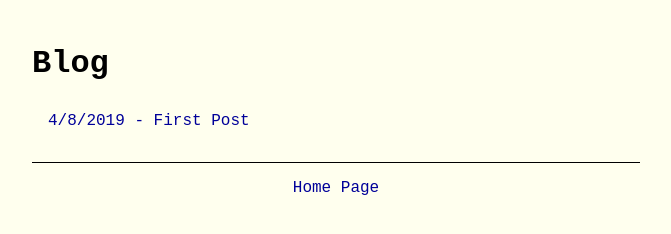
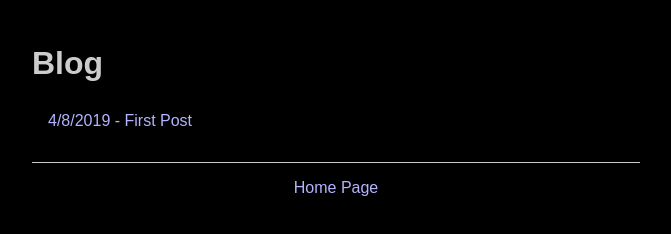
Before and after one commit to rdk1207/rdk1207.github.io, a plain HTML site: page blog.html in a window 1280 px wide. Shown: the whole page, without its empty margins (304-975 px from the left). Drawn offline with Linux system fonts and the light colour scheme.

Commit message:
feat: adds dark theme

```diff
--- a/common.css
+++ b/common.css
@@ -1,6 +1,7 @@
 body{
-    background-color: #ffe;
-    font-family: 'Courier New', Courier, monospace;
+    background-color: black;
+    font-family: Arial, monospace;
+    color: hsl(0, 0%, 80%);
 }
 
 .main{
@@ -11,15 +12,11 @@ body{
 
 a{
     text-decoration: none;
-    color: #009;
+    color: hsl(240, 100%, 85%);
 }
 
 a:hover{
     text-decoration: underline;
-}
-
-::selection{
-    background-color: #ff7;
 }
 
 ul{
@@ -35,7 +32,7 @@ ul > li{
     display: block;
     width: 100%;
     text-align: center;
-    border-top: solid 1px #000;
+    border-top: solid 1px hsl(0, 0%, 80%);
     margin-top: 2rem;
     padding-top: 1em;
 }
```
